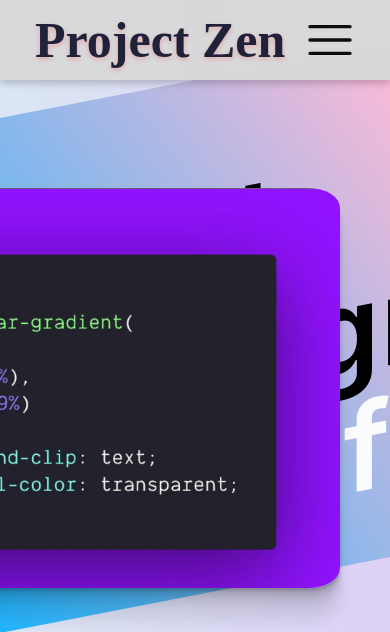
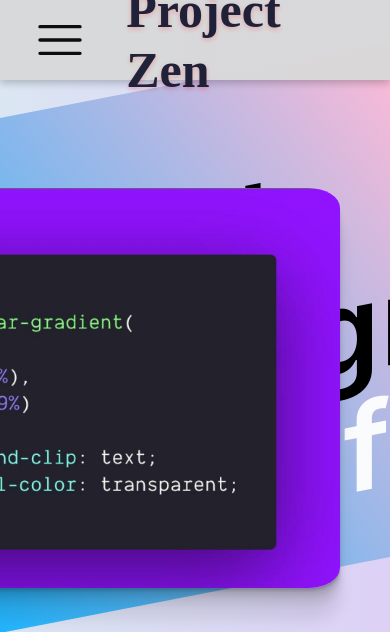
Before and after one commit to VanshKhera/Project-Zen, a Django app: page / in a window 390 px wide; the page is wider, and only the part inside the window is pictured. Shown: the top 632 px of that part. Run offline with Django 4.2, Linux system fonts and the light colour scheme; some web fonts are replaced.

Commit message:
Left aligned hamburger menu

```diff
--- a/static/css/main.css
+++ b/static/css/main.css
@@ -74,7 +74,7 @@ body{
     top: 0;
     bottom: 999999;
     align-items: center;
-    justify-content: space-between;
+    /* justify-content: space-between; */
     /* background-color: var(--dark-nav-bg); */
     /* color: #fff; */
     box-shadow: rgba(0, 0, 0, 0.24) 0px 3px 8px;
--- a/templates/layout.html
+++ b/templates/layout.html
@@ -19,10 +19,7 @@
     }
   </script>
     <nav class="navbar">
-      <div class="logo-container">
-            <a href="{% url 'home' %}"><div class="logo">Project Zen</div></a>
-      </div>
-      <button type="button" onclick="hamburgerMenu()">
+        <button type="button" onclick="hamburgerMenu()">
         <div class="hamburger" id="hamburger">
           <svg width="50px" height="50px" viewBox="0 0 15 15" fill="none" xmlns="http://www.w3.org/2000/svg">
               <path
@@ -35,6 +32,10 @@
         </div>
       <div id="div1">hi</div>
     </button>
+        <div style="width: 45px"></div>
+      <div class="logo-container">
+            <a href="{% url 'home' %}"><div class="logo">Project Zen</div></a>
+      </div>
     </nav>
 {% block body %}{% endblock %}
   <script src="{% static 'js/script.js' %}"></script>
```
